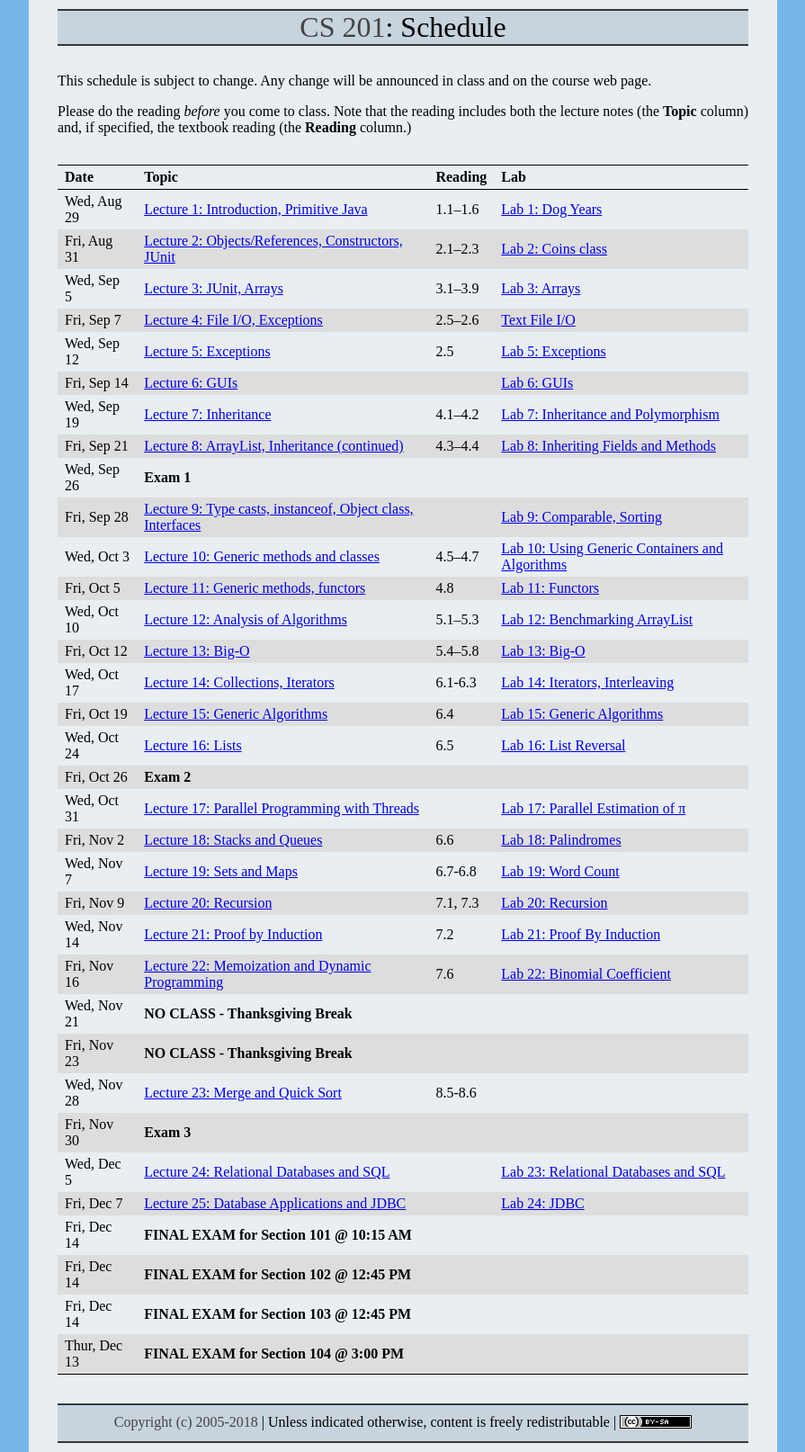
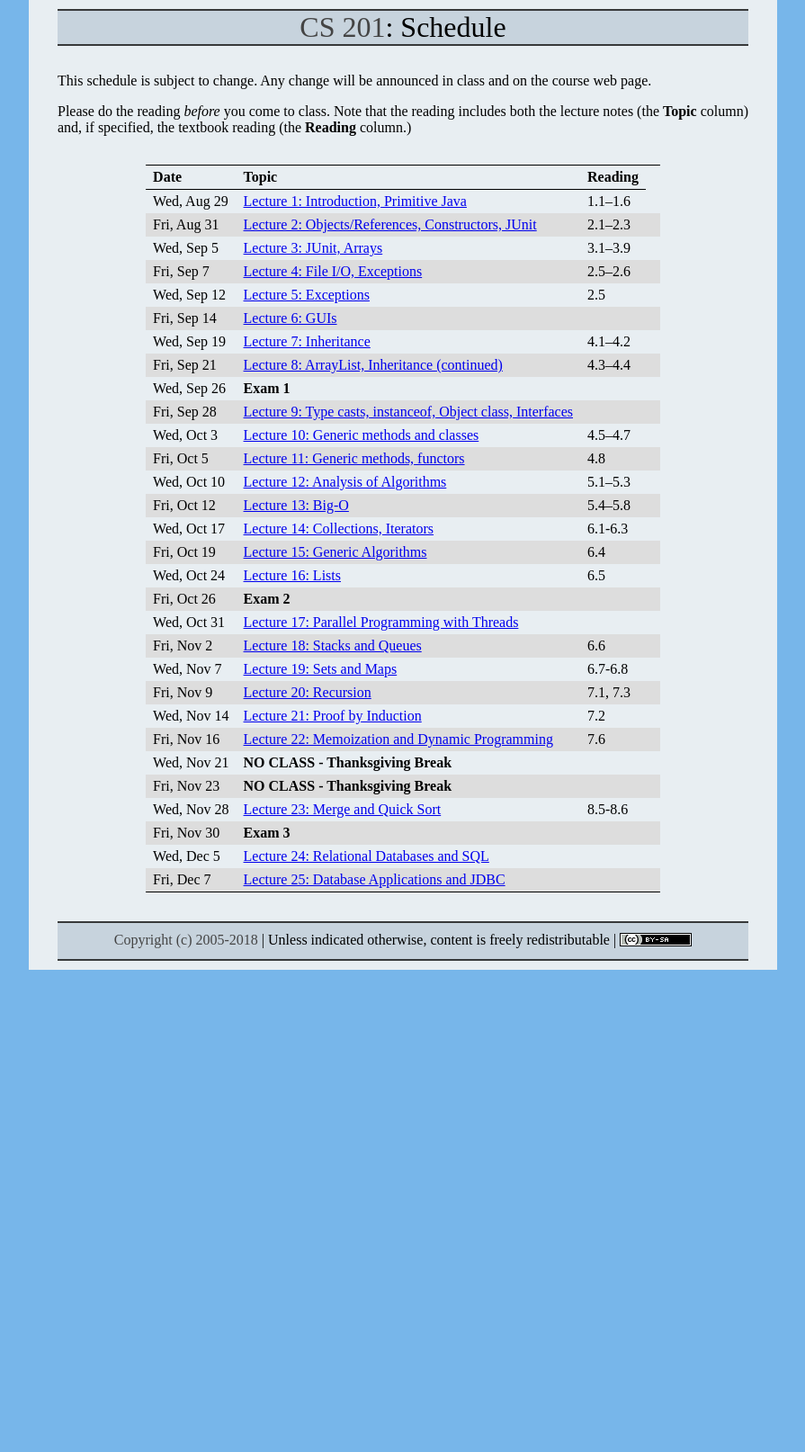
Before and after one commit to ycpcs/cs201-fall2018, a Jekyll site: the page built from schedule.md, in a window 1280 px wide. Shown: the whole page at 90% size, without its empty margins (192-1087 px from the left). Built offline with Jekyll 4.4.1, drawn with Linux system fonts in a browser that asks for light colours; after the commit the page ends 1078 px from its top, so only the background shows below that; part of the change alters nothing that is shown.

Commit message:
allow skipping generation of final exam days in schedule

```diff
--- a/js/calendarGenerator.js
+++ b/js/calendarGenerator.js
@@ -191,15 +191,25 @@ function getAssignmentString(assign, assignOnDate) {
 
 
 
-function printCalendar() {
+function printCalendar(opts) {
+
     var regularSemesterDays = getRegularSemesterDays();
 
     document.write("<table>");
-    document.write("<thead><tr><th>Date</th><th>Topic</th><th>Reading</th><th>Lab</th></tr></thead>");
+    document.write("<thead><tr><th>Date</th><th>Topic</th>");
+    if (!opts.omitReadings) { document.write("<th>Reading</th>"); }
+    if (!opts.omitLabs) { document.write("<th>Lab</th></tr>"); }
+    document.write("</thead>");
         //document.write("<tbody>");
 
+    // Number of items to print
+    var numItems = calendar.length;
+    if (opts.omitFinalExams && !opts.inClassFinalExam) {
+        numItems -= courseInfo.finalExamDates.length;
+    }
+
     // this for-loop prints all the rows for the calendar
-    for (var i=0; i < calendar.length; i++) {
+    for (var i=0; i < numItems; i++) {
 /*
         // this if-statement adds an extra 'empty' row between each week to make the week boundaries stand out a bit more
         // an extra boundary is NOT added after the last item unless there is a final exam that is taken during the final
@@ -212,8 +222,8 @@ function printCalendar() {
         document.write("<td>" + getDateString(calendar[i].date) + "</td>");
         document.write("<td>" + getTopicString(calendar[i].topic) + "</td>");
         document.write("<td>" + getReadingString(calendar[i].reading) + "</td>");
-        document.write("<td>" + getLabString(calendar[i].lab, calendar[i].date) + "</td>");
-        //document.write("<td>" + getAssignmentString(calendar[i].assign, calendar[i].date) + "</td>");
+        if (!opts.omitLabs) { document.write("<td>" + getLabString(calendar[i].lab, calendar[i].date) + "</td>"); }
+        document.write("<td>" + getAssignmentString(calendar[i].assign, calendar[i].date) + "</td>");
         document.write("</tr>");
     }
         //document.write("</tbody>");
@@ -222,10 +232,11 @@ function printCalendar() {
 
 
 
-function autogenCalendar() {
+function autogenCalendar(opts) {
+    if (opts === undefined) { opts = {}; }
     generateDates();
     populateVacationDays();
     populateFinalExams();
     populateCalendar();
-    printCalendar();
+    printCalendar(opts);
 }
--- a/schedule.md
+++ b/schedule.md
@@ -7,4 +7,4 @@ This schedule is subject to change.  Any change will be announced in class and o
 
 Please do the reading <i>before</i> you come to class.  Note that the reading includes both the lecture notes (the **Topic** column) and, if specified, the textbook reading (the **Reading** column.)
 
-<script>autogenCalendar();</script>
+<script>autogenCalendar({ omitLabs: true, omitFinalExams: true });</script>
```
